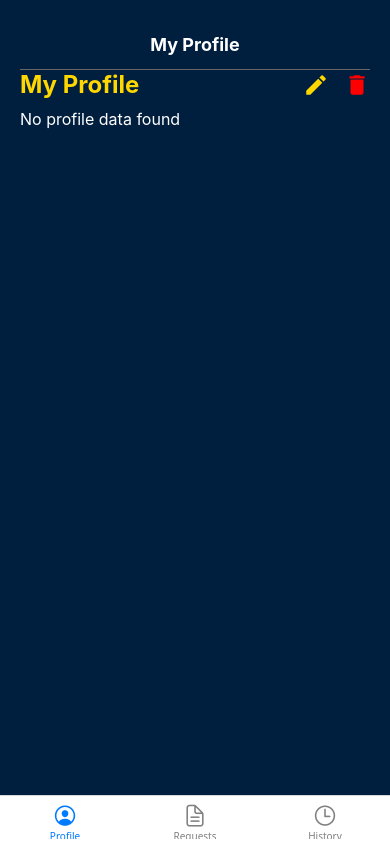
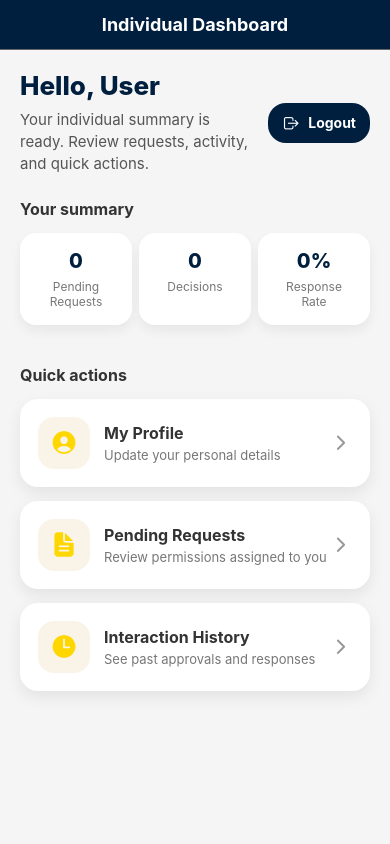
Before and after one commit to sandisile-12t/proauth_app, a React Native app: screen /Dashboard in a window 390 px wide. Built offline with nearby package versions, Linux system fonts and the light colour scheme; no server answers.

Commit message:
Enhance Signup and Individual Dashboard screens with validation, loading states, and improved UI elements

```diff
--- a/src/screens/HomePageScreen.js
+++ b/src/screens/HomePageScreen.js
@@ -64,7 +64,7 @@ const styles = StyleSheet.create({
     marginBottom: 24,
   },
   logo: {
-    width: 200,
+    width: 230,
     height: 160
   },
   title: {
--- a/src/screens/SignupScreen.js
+++ b/src/screens/SignupScreen.js
@@ -19,6 +19,8 @@ export default function UnifiedSignupScreen({ route, navigation }) {
   const [email, setEmail] = useState('');
   const [password, setPassword] = useState('');
   const [showPassword, setShowPassword] = useState(false);
+  const [error, setError] = useState('');
+  const [loading, setLoading] = useState(false);
 
   const [companies, setCompanies] = useState([]);
   const auth = getAuth();
@@ -39,7 +41,76 @@ export default function UnifiedSignupScreen({ route, navigation }) {
     fetchCompanies();
   }, []);
 
+  const isValidEmail = (value) => /^[^\s@]+@[^\s@]+\.[^\s@]+$/.test(value);
+
+  const validateSignup = () => {
+    if (!email.trim()) {
+      setError('Email is required.');
+      return false;
+    }
+    if (!isValidEmail(email.trim())) {
+      setError('Please enter a valid email address.');
+      return false;
+    }
+    if (!password) {
+      setError('Password is required.');
+      return false;
+    }
+    if (password.length < 8) {
+      setError('Password must be at least 8 characters.');
+      return false;
+    }
+
+    if (role === 'Individual') {
+      if (!firstName.trim()) {
+        setError('First name is required.');
+        return false;
+      }
+      if (!lastName.trim()) {
+        setError('Last name is required.');
+        return false;
+      }
+      if (!selectedCompanyId) {
+        setError('Please select a company.');
+        return false;
+      }
+      if (!profession) {
+        setError('Please select your profession.');
+        return false;
+      }
+    }
+
+    if (role === 'Company') {
+      if (!companyName.trim()) {
+        setError('Company name is required.');
+        return false;
+      }
+      if (!companyReg.trim()) {
+        setError('Company registration number is required.');
+        return false;
+      }
+    }
+
+    if (role === 'Organ') {
+      if (!organName.trim()) {
+        setError('Organ of state name is required.');
+        return false;
+      }
+      if (!department.trim()) {
+        setError('Department is required.');
+        return false;
+      }
+    }
+
+    setError('');
+    return true;
+  };
+
   const handleSignup = async () => {
+    if (!validateSignup()) {
+      return;
+    }
+    setLoading(true);
     try {
       const userCredential = await createUserWithEmailAndPassword(auth, email.trim(), password);
       const user = userCredential.user;
@@ -60,15 +131,15 @@ export default function UnifiedSignupScreen({ route, navigation }) {
       await setDoc(doc(db, targetCollection, user.uid), {
         uid: user.uid,
         role,
-        firstName,
-        lastName,
+        firstName: firstName.trim(),
+        lastName: lastName.trim(),
         profession,
         companyId: selectedCompanyId || null,
-        companyName: role === 'Individual' ? (companyData.companyName || '') : companyName,
-        companyReg: role === 'Individual' ? (companyData.companyReg || '') : companyReg,
-        organName,
-        department,
-        email,
+        companyName: role === 'Individual' ? (companyData.companyName || '') : companyName.trim(),
+        companyReg: role === 'Individual' ? (companyData.companyReg || '') : companyReg.trim(),
+        organName: organName.trim(),
+        department: department.trim(),
+        email: email.trim(),
         createdAt: new Date(),
       });
 
@@ -76,7 +147,9 @@ export default function UnifiedSignupScreen({ route, navigation }) {
       navigation.navigate('Login', { role });
     } catch (error) {
       console.error("Error signing up:", error);
-      alert('Signup failed: ' + error.message);
+      setError(error.message || 'Signup failed.');
+    } finally {
+      setLoading(false);
     }
   };
 
@@ -172,8 +245,13 @@ export default function UnifiedSignupScreen({ route, navigation }) {
       <TextInput
         style={styles.input}
         placeholder="Email"
+        keyboardType="email-address"
+        autoCapitalize="none"
         value={email}
-        onChangeText={setEmail}
+        onChangeText={(value) => {
+          setEmail(value);
+          if (error) setError('');
+        }}
       />
       <View style={styles.passwordContainer}>
         <TextInput
@@ -181,14 +259,20 @@ export default function UnifiedSignupScreen({ route, navigation }) {
           placeholder="Password"
           secureTextEntry={!showPassword}
           value={password}
-          onChangeText={setPassword}
+          onChangeText={(value) => {
+            setPassword(value);
+            if (error) setError('');
+          }}
         />
         <TouchableOpacity onPress={() => setShowPassword(!showPassword)}>
           <Text style={styles.eye}>{showPassword ? '🙈' : '👁️'}</Text>
         </TouchableOpacity>
       </View>
-      <TouchableOpacity style={styles.button} onPress={handleSignup}>
-        <Text style={styles.buttonText}>Sign Up</Text>
+
+      {error ? <Text style={styles.errorText}>{error}</Text> : null}
+
+      <TouchableOpacity style={[styles.button, loading && styles.buttonDisabled]} onPress={handleSignup} disabled={loading}>
+        <Text style={styles.buttonText}>{loading ? 'Signing Up...' : 'Sign Up'}</Text>
       </TouchableOpacity>
     </View>
   );
@@ -204,5 +288,7 @@ const styles = StyleSheet.create({
   passwordInput: { flex: 1, padding: 12 },
   eye: { fontSize: 20, paddingHorizontal: 10 },
   button: { backgroundColor: colors.accent, paddingVertical: 14, borderRadius: 25, alignItems: 'center', marginTop: 20 },
+  buttonDisabled: { opacity: 0.7 },
   buttonText: { color: '#fff', fontSize: 18, fontWeight: 'bold' },
+  errorText: { color: '#FF6961', marginTop: 8, textAlign: 'center', fontWeight: '600' },
 });
--- a/src/screens/individualdashboard.js
+++ b/src/screens/individualdashboard.js
@@ -1,31 +1,206 @@
-import React from 'react';
-import { createBottomTabNavigator } from '@react-navigation/bottom-tabs';
+import React, { useState, useEffect } from 'react';
+import { View, Text, TouchableOpacity, StyleSheet, ScrollView, ActivityIndicator } from 'react-native';
 import { Ionicons } from '@expo/vector-icons';
-import IndividualProfileScreen from '../screens/individualProfileScreen';
-import InteractionHistoryScreen from '../screens/InteractionHistoryScreen';
-import ApproveDeclineScreen from '../screens/ApproveDeclineScreen';
+import { getAuth, signOut } from 'firebase/auth';
+import { collection, query, where, onSnapshot } from 'firebase/firestore';
+import { db } from '../services/firebase';
+import ScreenHeader from '../components/ScreenHeader';
+import { colors } from '../theme/theme';
 
-const Tab = createBottomTabNavigator();
+export default function IndividualDashboard({ navigation }) {
+  const auth = getAuth();
+  const user = auth.currentUser;
+  const userName = user?.displayName || user?.email?.split('@')[0] || 'User';
 
-export default function IndividualDashboard() {
+  const [pendingRequests, setPendingRequests] = useState(0);
+  const [decisionsTotal, setDecisionsTotal] = useState(0);
+  const [acceptedDecisions, setAcceptedDecisions] = useState(0);
+  const [loading, setLoading] = useState(true);
+
+  useEffect(() => {
+    if (!user?.uid) {
+      setLoading(false);
+      return;
+    }
+
+    const requestsQuery = query(
+      collection(db, 'permission_requests'),
+      where('individualIds', 'array-contains', user.uid),
+      where('status', '==', 'Pending')
+    );
+
+    const decisionsQuery = query(
+      collection(db, 'approval_decisions'),
+      where('individualId', '==', user.uid)
+    );
+
+    const unsubscribeRequests = onSnapshot(requestsQuery, (snapshot) => {
+      setPendingRequests(snapshot.size);
+    });
+
+    const unsubscribeDecisions = onSnapshot(decisionsQuery, (snapshot) => {
+      const allDecisions = snapshot.docs.map((doc) => doc.data());
+      const accepted = allDecisions.filter((item) => item.decision === 'Accepted').length;
+      setDecisionsTotal(allDecisions.length);
+      setAcceptedDecisions(accepted);
+      setLoading(false);
+    });
+
+    return () => {
+      unsubscribeRequests();
+      unsubscribeDecisions();
+    };
+  }, [user?.uid]);
+
+  const responseRate = decisionsTotal > 0 ? Math.round((acceptedDecisions / decisionsTotal) * 100) : 0;
+
+  const handleLogout = async () => {
+    try {
+      await signOut(auth);
+    } catch (error) {
+      console.error('Logout failed:', error);
+    } finally {
+      navigation.reset({ index: 0, routes: [{ name: 'Home' }] });
+    }
+  };
+
+  const ActionCard = ({ icon, title, subtitle, onPress }) => (
+    <TouchableOpacity style={styles.actionCard} onPress={onPress} activeOpacity={0.85}>
+      <View style={styles.cardIcon}>{icon}</View>
+      <View style={styles.cardText}>
+        <Text style={styles.cardTitle}>{title}</Text>
+        {subtitle ? <Text style={styles.cardSubtitle}>{subtitle}</Text> : null}
+      </View>
+      <Ionicons name="chevron-forward" size={22} color="#999" />
+    </TouchableOpacity>
+  );
+
+  if (loading) {
+    return (
+      <View style={[styles.homeContainer, styles.loadingContainer]}>
+        <ActivityIndicator size="large" color={colors.primary} />
+      </View>
+    );
+  }
+
   return (
-    <Tab.Navigator
-      screenOptions={({ route }) => ({
-        tabBarIcon: ({ color, size }) => {
-          let iconName;
-          if (route.name === 'Profile') iconName = 'person-circle-outline';
-          else if (route.name === 'Requests') iconName = 'document-text-outline';
-          else if (route.name === 'History') iconName = 'time-outline';
-          return <Ionicons name={iconName} size={size} color={color} />;
-        },
-        tabBarActiveTintColor: '#007AFF',
-        tabBarInactiveTintColor: 'gray',
-        headerShown: false,
-      })}
-    >
-      <Tab.Screen name="Profile" component={IndividualProfileScreen} />
-      <Tab.Screen name="Requests" component={ApproveDeclineScreen} options={{ title: 'Requests' }}/>
-      <Tab.Screen name="History" component={InteractionHistoryScreen} />
-    </Tab.Navigator>
+    <ScrollView style={styles.homeContainer} contentContainerStyle={styles.homeContent}>
+      <ScreenHeader title="Individual Dashboard" />
+
+      <View style={styles.heroHeader}>
+        <View style={styles.heroTextBlock}>
+          <Text style={styles.heroTitle}>Hello, {userName}</Text>
+          <Text style={styles.heroSubtitle}>Your individual summary is ready. Review requests, activity, and quick actions.</Text>
+        </View>
+
+        <TouchableOpacity style={styles.logoutButton} onPress={handleLogout} activeOpacity={0.85}>
+          <Ionicons name="log-out-outline" size={18} color="#fff" />
+          <Text style={styles.logoutButtonText}>Logout</Text>
+        </TouchableOpacity>
+      </View>
+
+      <View style={styles.statsSection}>
+        <Text style={styles.sectionHeading}>Your summary</Text>
+        <View style={styles.statsGrid}>
+          <View style={styles.statCard}>
+            <Text style={styles.statValue}>{pendingRequests}</Text>
+            <Text style={styles.statLabel}>Pending Requests</Text>
+          </View>
+          <View style={styles.statCard}>
+            <Text style={styles.statValue}>{decisionsTotal}</Text>
+            <Text style={styles.statLabel}>Decisions</Text>
+          </View>
+          <View style={styles.statCard}>
+            <Text style={styles.statValue}>{responseRate}%</Text>
+            <Text style={styles.statLabel}>Response Rate</Text>
+          </View>
+        </View>
+      </View>
+
+      <View style={styles.quickActions}>
+        <Text style={styles.sectionHeading}>Quick actions</Text>
+        <ActionCard
+          icon={<Ionicons name="person-circle" size={28} color={colors.accent} />}
+          title="My Profile"
+          subtitle="Update your personal details"
+          onPress={() => navigation.navigate('Profile')}
+        />
+        <ActionCard
+          icon={<Ionicons name="document-text" size={28} color={colors.accent} />}
+          title="Pending Requests"
+          subtitle="Review permissions assigned to you"
+          onPress={() => navigation.navigate('Requests')}
+        />
+        <ActionCard
+          icon={<Ionicons name="time" size={28} color={colors.accent} />}
+          title="Interaction History"
+          subtitle="See past approvals and responses"
+          onPress={() => navigation.navigate('History')}
+        />
+      </View>
+    </ScrollView>
   );
 }
+
+const styles = StyleSheet.create({
+  homeContainer: { flex: 1, backgroundColor: colors.background },
+  homeContent: { paddingBottom: 30 },
+  loadingContainer: { justifyContent: 'center', alignItems: 'center' },
+  heroHeader: { paddingHorizontal: 20, paddingTop: 20, flexDirection: 'row', alignItems: 'center', justifyContent: 'space-between' },
+  heroTextBlock: { flex: 1, paddingRight: 12 },
+  heroTitle: { fontSize: 26, fontWeight: '800', color: colors.primary, marginBottom: 8 },
+  heroSubtitle: { fontSize: 15, color: '#555', lineHeight: 22 },
+  logoutButton: {
+    flexDirection: 'row',
+    alignItems: 'center',
+    backgroundColor: colors.primary,
+    paddingVertical: 10,
+    paddingHorizontal: 14,
+    borderRadius: 18,
+  },
+  logoutButtonText: { color: '#fff', marginLeft: 8, fontWeight: '700' },
+  quickActions: { marginTop: 28, paddingHorizontal: 20 },
+  sectionHeading: { fontSize: 16, fontWeight: '700', color: colors.text, marginBottom: 14 },
+  actionCard: {
+    backgroundColor: '#fff',
+    borderRadius: 18,
+    padding: 18,
+    marginBottom: 14,
+    flexDirection: 'row',
+    alignItems: 'center',
+    shadowColor: '#000',
+    shadowOpacity: 0.08,
+    shadowRadius: 16,
+    shadowOffset: { width: 0, height: 6 },
+    elevation: 5,
+  },
+  cardIcon: {
+    width: 52,
+    height: 52,
+    borderRadius: 16,
+    backgroundColor: '#f9f4e7',
+    alignItems: 'center',
+    justifyContent: 'center',
+    marginRight: 14,
+  },
+  cardText: { flex: 1 },
+  cardTitle: { fontSize: 16, fontWeight: '700', color: colors.text },
+  cardSubtitle: { fontSize: 13, color: '#777', marginTop: 4 },
+  statsSection: { marginTop: 24, paddingHorizontal: 20 },
+  statsGrid: { flexDirection: 'row', justifyContent: 'space-between', flexWrap: 'wrap' },
+  statCard: {
+    backgroundColor: '#fff',
+    width: '32%',
+    borderRadius: 16,
+    padding: 16,
+    alignItems: 'center',
+    marginBottom: 12,
+    shadowColor: '#000',
+    shadowOpacity: 0.06,
+    shadowRadius: 12,
+    shadowOffset: { width: 0, height: 6 },
+    elevation: 3,
+  },
+  statValue: { fontSize: 20, fontWeight: '800', color: colors.primary },
+  statLabel: { fontSize: 12, color: '#777', marginTop: 6, textAlign: 'center' },
+});
```
